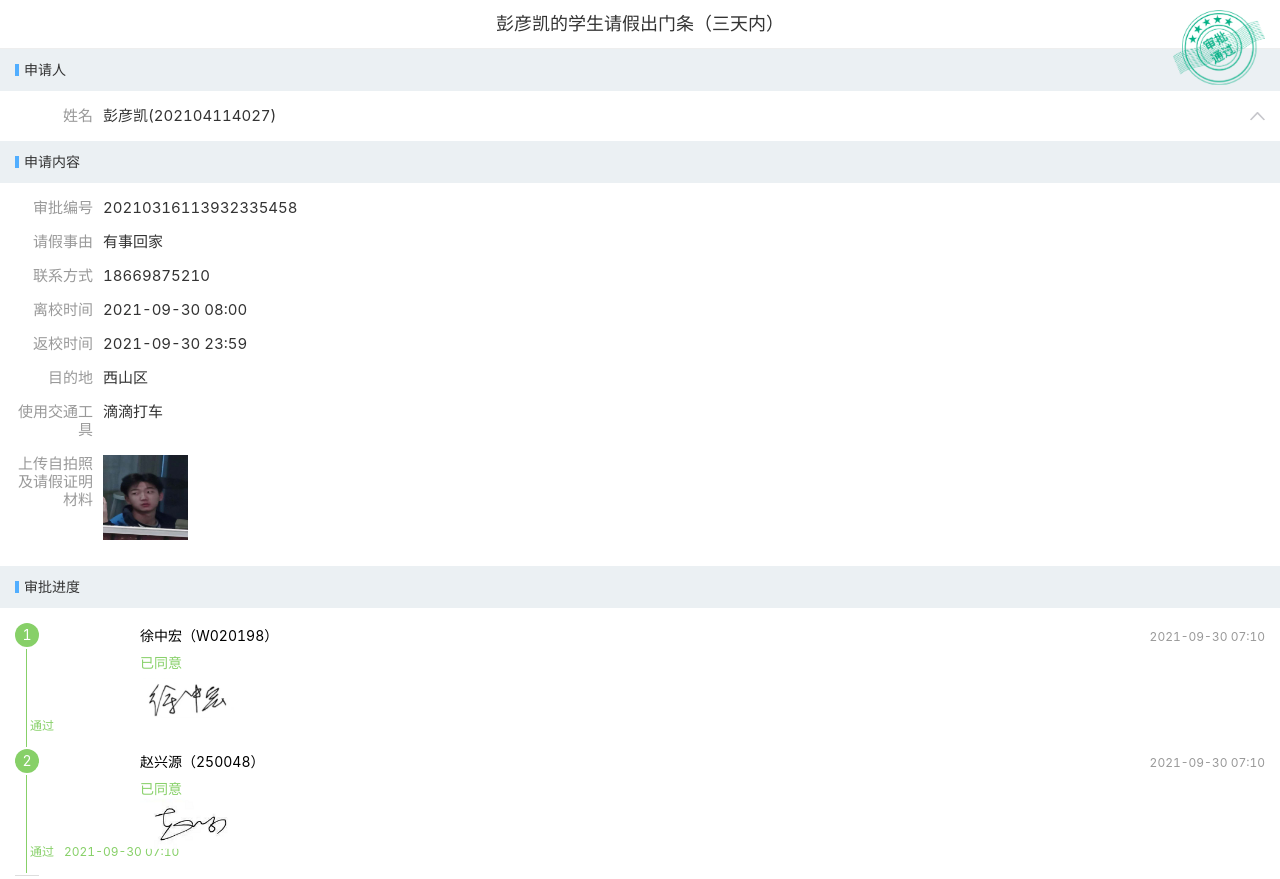
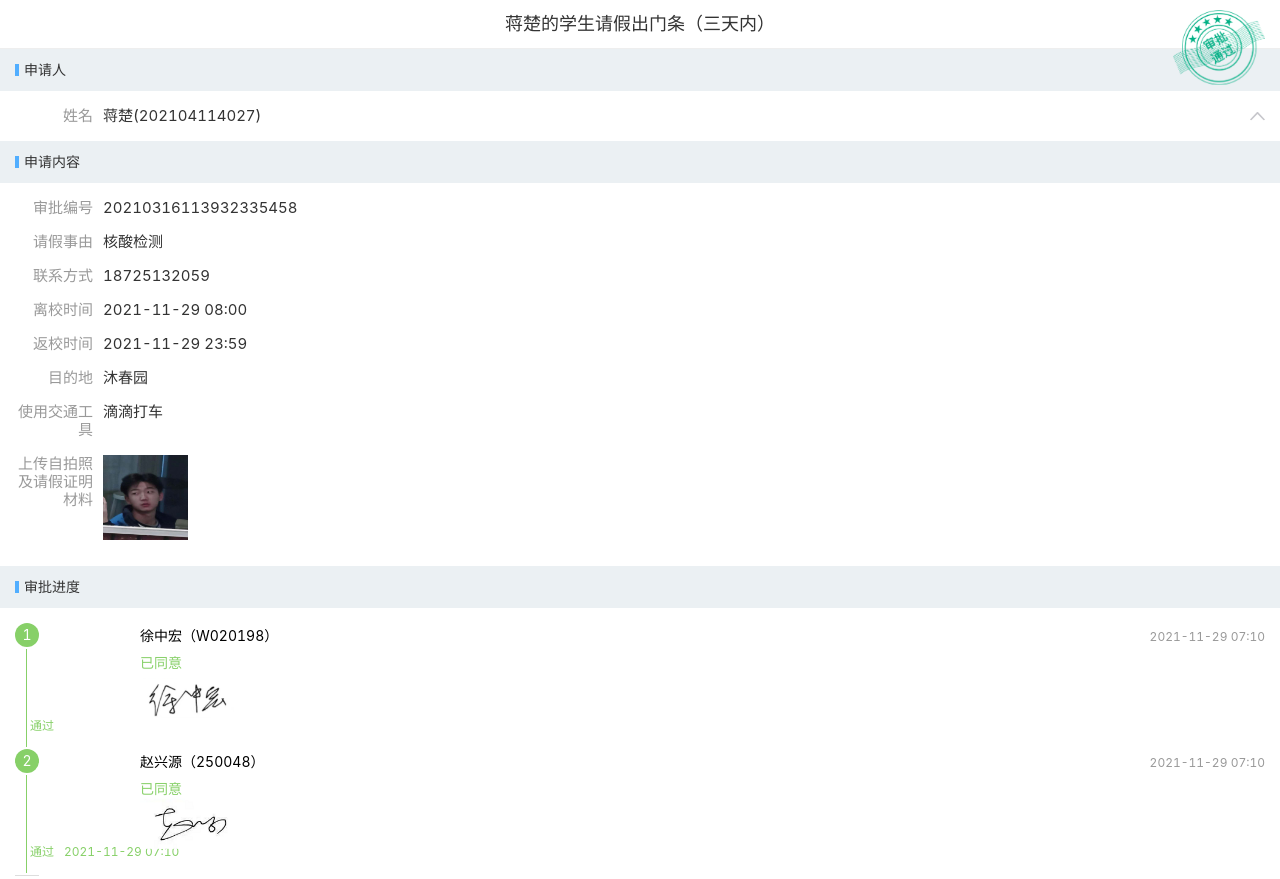
Before and after one commit to yibanjiatiao1/6nan1, a plain HTML site: page index.html in a window 1280 px wide. Shown: the top 879 px of the page. Drawn offline with Linux system fonts and the light colour scheme; a script that the page names is missing.

Commit message:
Update index.html

```diff
--- a/index.html
+++ b/index.html
@@ -30,7 +30,7 @@
     <div class="hx-layout">
      <main class="hx-content">
       <div class="wfTitle___Y-ebx">
-       彭彦凯的学生请假出门条（三天内）
+       蒋楚的学生请假出门条（三天内）
       </div>
       <div class="hx-detail">
        <div class="hx-detail-group">
@@ -46,7 +46,7 @@
        <span class="hx-detail-item-label">姓名</span>
        <div class="hx-detail-item-field">
         <div class="am-flexbox am-flexbox-justify-start am-flexbox-align-center">
-         彭彦凯(202104114027)
+         蒋楚(202104114027)
         </div>
        </div>
       </div>
@@ -56,12 +56,12 @@
        <div class="hx-detail-item">
         <span class="hx-detail-item-label">学号</span>
         <div class="hx-detail-item-field">
-         202104114027        </div>
+         201903174080        </div>
        </div>
        <div class="hx-detail-item">
         <span class="hx-detail-item-label">性别</span>
         <div class="hx-detail-item-field">
-         男        </div>
+         女        </div>
        </div>
        <div class="hx-detail-item">
         <span class="hx-detail-item-label">学院</span>
@@ -76,12 +76,12 @@
        <div class="hx-detail-item">
         <span class="hx-detail-item-label">班级</span>
         <div class="hx-detail-item-field">
-         21戏教班        </div>
+         19戏教班        </div>
        </div>
        <div class="hx-detail-item">
         <span class="hx-detail-item-label">年级</span>
         <div class="hx-detail-item-field">
-         2021        </div>
+         2019        </div>
        </div>
        <div class="hx-detail-item">
         <span class="hx-detail-item-label">教育层级</span>
@@ -119,27 +119,27 @@
          <div class="hx-detail-item">
           <span class="hx-detail-item-label">请假事由</span>
           <div class="hx-detail-item-field">
-           有事回家          </div>
+           核酸检测          </div>
          </div>
          <div class="hx-detail-item">
           <span class="hx-detail-item-label">联系方式</span>
           <div class="hx-detail-item-field">
-           18669875210          </div>
+           18725132059          </div>
          </div>
          <div class="hx-detail-item">
           <span class="hx-detail-item-label">离校时间</span>
           <div class="hx-detail-item-field">
-           2021-09-30 08:00          </div>
+           2021-11-29 08:00          </div>
          </div>
          <div class="hx-detail-item">
           <span class="hx-detail-item-label">返校时间</span>
           <div class="hx-detail-item-field">
-           2021-09-30 23:59          </div>
+           2021-11-29 23:59          </div>
          </div>
          <div class="hx-detail-item">
           <span class="hx-detail-item-label">目的地</span>
           <div class="hx-detail-item-field">
-           西山区          </div>
+           沐春园          </div>
          </div>
          <div class="hx-detail-item">
           <span class="hx-detail-item-label">使用交通工具</span>
@@ -176,7 +176,7 @@
             <div class="nodeapprover___1KJaE" style="margin-top: 0px;">
              <div>
               <div>
-               徐中宏（W020198）               <span class="workTime___PJH95">2021-09-30 07:10</span>
+               徐中宏（W020198）               <span class="workTime___PJH95">2021-11-29 07:10</span>
               </div>
               <div class="approverOpinion___3xcsE">
                <span style="color: rgb(135, 208, 104);">已同意</span>
@@ -193,7 +193,7 @@
           <div class="flownode___1GTd6 node2___1yk73">
            <div class="nodestate___Npp7u">
             <span>通过</span>
-            <span class="stateTime___2bJzR"> 2021-09-30 07:10</span>
+            <span class="stateTime___2bJzR"> 2021-11-29 07:10</span>
            </div>
            <div class="nodeleft___2q7Sg">
             <span class="nodeindex___Cya0J">2</span>
@@ -202,7 +202,7 @@
             <div class="nodeapprover___1KJaE" style="margin-top: 0px;">
              <div>
               <div>
-                赵兴源（250048）               <span class="workTime___PJH95"> 2021-09-30 07:10</span>
+                赵兴源（250048）               <span class="workTime___PJH95"> 2021-11-29 07:10</span>
               </div>
               <div class="approverOpinion___3xcsE">
                <span style="color: rgb(135, 208, 104);">已同意</span>
```
